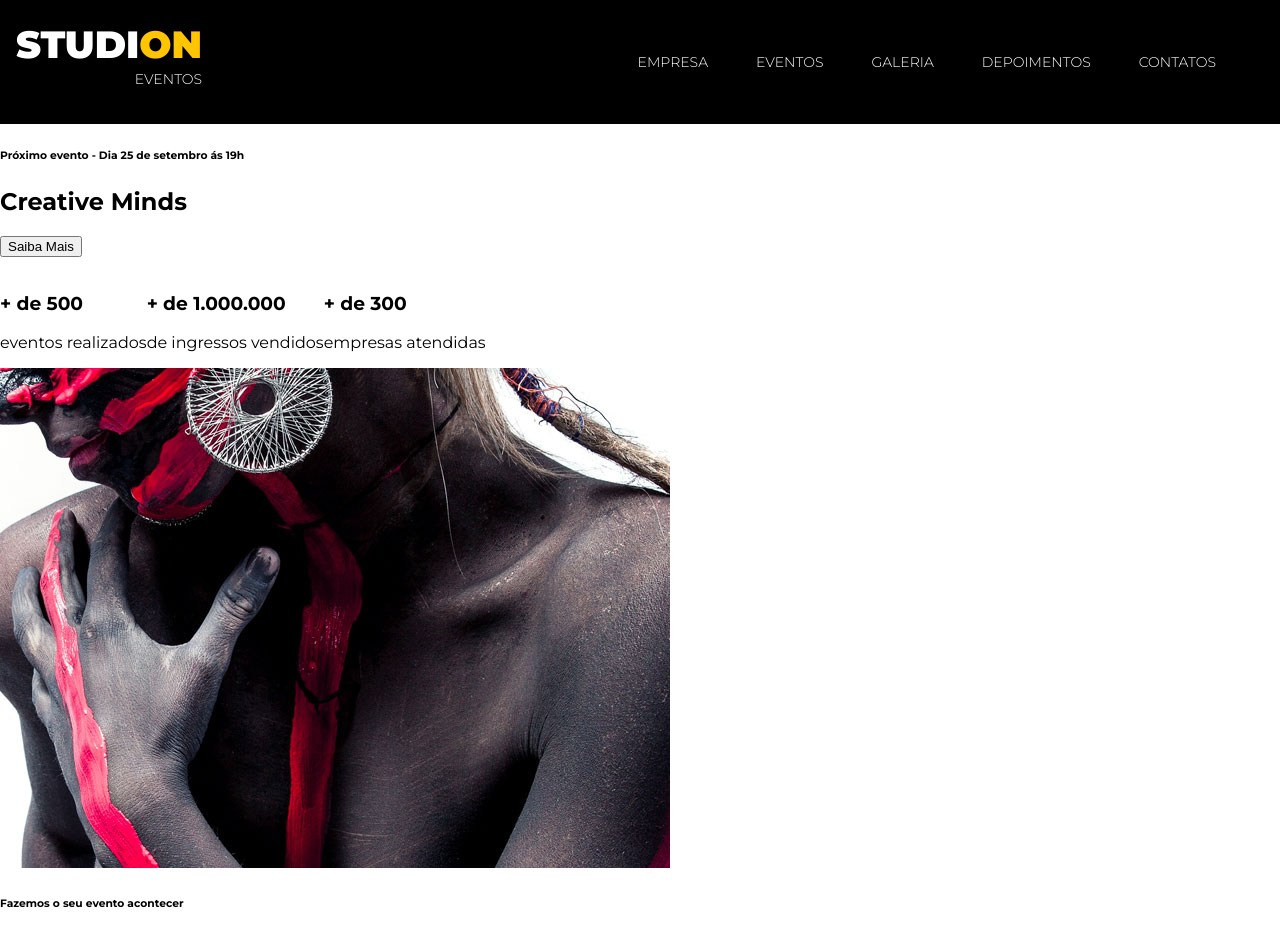
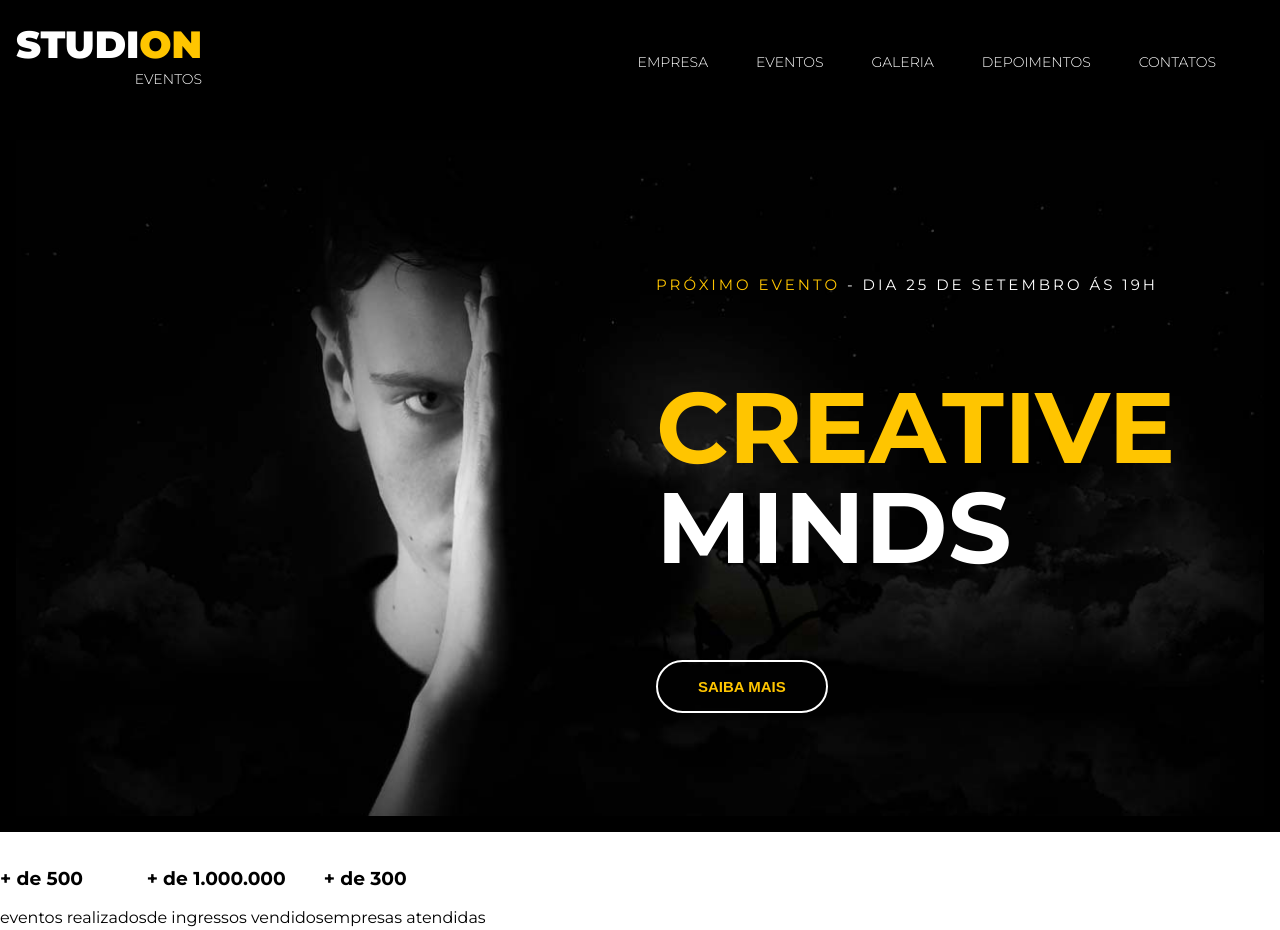
Before and after one commit to AndreRolimDias/studion, a website: page src/index.html in a window 1280 px wide. Shown: the top 930 px of the page. Drawn offline with Linux system fonts and the light colour scheme.

Commit message:
feat(header): implemented header styles

```diff
--- a/src/index.html
+++ b/src/index.html
@@ -45,9 +45,12 @@
     <header>
         <div id="slider">
             <div class="slider">
-                <h6><span>Próximo evento</span> - Dia 25 de setembro ás 19h</h6>
-                <h2><span>Creative</span> Minds</h2>
-                <button>Saiba Mais</button>
+                <img class="slide__background-image" src="./images/banner.jpg" alt="Studion Banner">
+                <div class="slide__copy">
+                    <h6><span class="copy--primary">Próximo evento</span> - Dia 25 de setembro ás 19h</h6>
+                    <h2><span class="copy--primary">Creative</span> Minds</h2>
+                    <button class="btn btn--slide">Saiba Mais</button>
+                </div>
             </div>
         </div>
     </header>
--- a/src/style.css
+++ b/src/style.css
@@ -5,10 +5,10 @@
 }
 
 :root {
-    --color-primary: #ffc500;
     font-family: 'Montserrat', sans-serif;
     font-size: 16px;
-
+    --color-primary: #ffc500;
+    --defaut-padding: 1rem;
 }
 
 body {
@@ -22,9 +22,9 @@ ul {
     padding-left: 0;
 }
 
-
 .navbar {
     position: fixed;
+    z-index: 1;
     display: grid;
     grid-template-columns: 1fr 9fr;
     align-items: center;
@@ -47,6 +47,7 @@ ul {
     margin-right: 3rem;
     text-transform: uppercase;
 }
+
 .navbar__links a {
     font-weight: 300;
     color: #fff;
@@ -74,3 +75,64 @@ ul {
 .copy--primary {
     color: var(--color-primary);
 }
+
+#slider {
+    padding: var(--defaut-padding);
+    background-color: #000;
+    color: #fff;
+}
+
+.slider {
+    position: relative;
+    height: calc(100vh - 7.75rem);
+}
+
+.slide__background-image {
+    width: 100%;
+    height: 100%;
+    object-fit: cover;
+    object-position: center;
+}
+
+.slide__copy {
+    top: 6.25rem;
+    position: absolute;
+    left: 50vw;
+}
+.slide__copy h6 {
+    font-size: .9375rem;
+    font-weight: 400;
+    text-transform: uppercase;
+    letter-spacing: .1875rem;
+}
+.slide__copy h2 {
+    font-size: 6.25rem;
+    text-transform: uppercase;
+    line-height: 6.25rem;
+}
+
+.slide__copy h2 span {
+    display: block;
+}
+
+.btn {
+    cursor: pointer;
+    padding: 1rem 2.5rem;
+    color: var(--color-primary);
+    border: .125rem solid #fff;
+    border-radius: 5rem;
+    color: var(--color-primary);
+    background: unset;
+    font-size: .9375rem;
+    font-weight: 700;
+    text-transform: uppercase;
+    transition: 0.5s all ease;
+}
+
+.btn:hover,
+.btn:active,
+.btn:focus {
+    border-color: var(--color-primary);
+    background-color: var(--color-primary);
+    color: #fff;
+}
```
